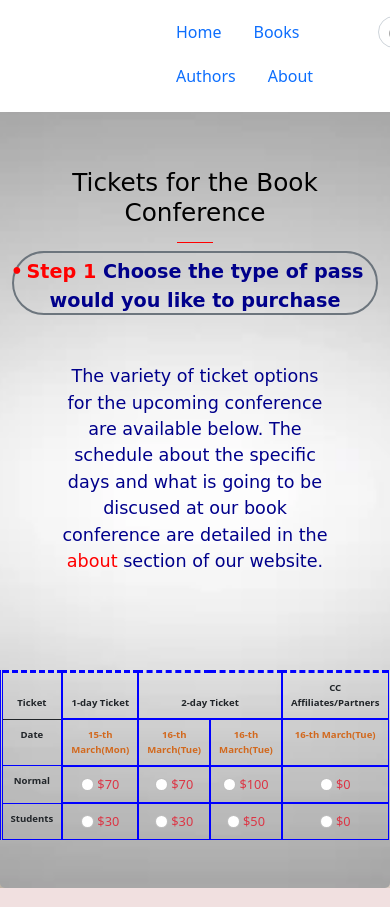
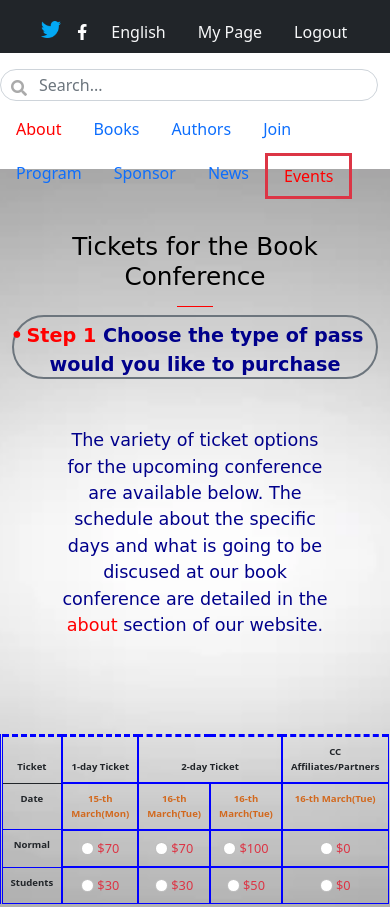
Before and after one commit to GorgiMitev/LibraryPage-Capstone, a website: page events/events.html in a window 390 px wide. Shown: the top 907 px of the page. Drawn offline with nearby package versions, Linux system fonts and the light colour scheme; a web font is replaced by a local one.

Commit message:
designing the media queries for the rest of the pages

```diff
--- a/about/style.css
+++ b/about/style.css
@@ -17,13 +17,27 @@ a {
   text-decoration: none;
 }
 
-.nav-top {
+.top-nav-icon {
+  width: 1.3rem;
+}
+
+.fb-icon {
+  color: white;
+  height: 2rem;
+}
+
+.nav-top,
+.nav-bottom {
+  width: 100%;
+  height: 3.3rem;
+}
+
+header {
   width: 100%;
   position: fixed;
   top: 0;
   z-index: 2;
   background-color: white;
-  height: 4rem;
 }
 
 .behance {
@@ -36,8 +50,7 @@ a {
 }
 
 .black-hover:hover {
-  text-decoration: underline;
-  text-decoration-color: black;
+  text-decoration: none;
   color: black;
 }
 
@@ -59,6 +72,7 @@ a {
 
 .search {
   height: 2rem;
+  width: 9rem;
   border-bottom-right-radius: 40px;
   border-top-right-radius: 40px;
   border-bottom-left-radius: 40px;
@@ -70,8 +84,6 @@ a {
   text-align: center;
 }
 
-.btn-login,
-.btn-sign-up,
 .btn-subscribe {
   font-size: 0.9rem;
   font-weight: bold;
@@ -80,42 +92,31 @@ a {
   border-bottom-left-radius: 40px;
   border-top-left-radius: 40px;
 }
-
-.btn-sign-up {
-  margin-right: 2rem;
-  margin-left: 0.4rem;
-  width: 6rem;
+#about,
+#events {
+  color: red !important;
 }
 
 .vision-logo {
   padding-right: 0.5rem;
-  height: 1.4rem;
+  height: 2rem;
 }
 
 .vision-text {
-  font-size: 0.8rem;
+  font-size: 1.2rem;
   font-weight: bold;
 }
 
 /* Main */
 
-main::before {
-  content: "";
-  position: fixed;
-  height: 100%;
-  width: 100%;
-  z-index: -1;
-  background: center center / cover no-repeat;
-  background-image:
-    linear-gradient(115deg, rgba(173, 169, 150, 0.8), rgba(242, 242, 242, 0.7)),
-    url(/img/library-background.jpeg);
+main {
+  margin-top: 1rem;
 }
 
 .logo-title {
   text-align: center;
   font-family: "Oswald", Helvetica, sans-serif;
   font-size: 50px;
-  transform: skewY(-10deg);
   letter-spacing: 4px;
   word-spacing: -8px;
   color: tomato;
@@ -136,10 +137,6 @@ main::before {
   color: blue !important;
 }
 
-.logo-title:hover {
-  transform: rotate(360deg);
-}
-
 .logo-title::after {
   content: "";
   display: block;
@@ -149,9 +146,11 @@ main::before {
   border-bottom: 1px solid red;
 }
 
-.article {
+.article,
+.summit-container {
   letter-spacing: 1px;
   line-height: 1.5rem;
+  background-color: white;
 }
 
 .email-p {
@@ -268,26 +267,26 @@ main::before {
 /* Media-Query Mobile */
 
 @media only screen and (min-device-width: 375px) and (max-device-width: 812px) {
-  header {
-    margin-bottom: 10rem;
-  }
-
-  .nav-top {
+  .nav-bottom {
     height: 10rem;
   }
 
-  .has-search {
+  .adress-bar,
+  .working-hours,
+  .search {
     width: 100%;
   }
 
-  .nav-left {
+  .nav-right {
     text-align: center;
   }
 
+  main {
+    margin-top: 10rem;
+  }
+
   .logo-title {
-    font-size: 30px;
-    margin-top: 4rem;
-    padding-top: 1rem;
+    font-size: 40px;
   }
 
   .follow-p {
@@ -305,25 +304,29 @@ main::before {
 
 @media only screen and (min-device-width: 768px) and (max-device-width: 1024px) {
   header {
-    margin-bottom: 2rem;
+    padding-bottom: 2rem;
   }
 
-  .nav-top {
+  .nav-bottom {
+    height: 5rem;
     display: flex;
-    flex-direction: column;
-    height: 7rem;
+    flex-direction: row;
   }
 
-  .nav-left {
+  .nav-left,
+  .nav-right,
+  .has-search,
+  .search {
     width: 100%;
-    margin-bottom: 0;
-    padding-left: 10rem;
   }
 
-  .nav-right {
+  main {
     width: 100%;
-    margin-top: 0;
-    padding-right: 14rem;
+    margin-top: 5rem;
+  }
+
+  .library-title {
+    width: 100%;
   }
 
   .follow-p {
@@ -331,3 +334,61 @@ main::before {
     font-size: 1.2rem;
   }
 }
+
+/* Media query laptop */
+
+@media screen and (min-device-width: 1200px) and (max-device-width: 1600px) {
+  header {
+    padding-bottom: 2rem;
+  }
+
+  .nav-bottom {
+    height: 5rem;
+    display: flex;
+    flex-direction: row;
+  }
+
+  .nav-left,
+  .nav-right,
+  .search {
+    width: 100%;
+  }
+
+  .nav-right {
+    margin-left: 13rem;
+  }
+
+  main {
+    width: 100%;
+
+  }
+}
+
+/* Media query laptop */
+
+@media screen and (min-device-width: 1200px) and (max-device-width: 1600px) {
+  header {
+    padding-bottom: 2rem;
+  }
+
+  .nav-bottom {
+    height: 5rem;
+    display: flex;
+    flex-direction: row;
+  }
+
+  .nav-left,
+  .nav-right,
+  .search {
+    width: 100%;
+  }
+
+  .nav-right {
+    margin-left: 13rem;
+  }
+
+  main {
+    width: 100%;
+    margin-top: 5rem;
+  }
+}
--- a/events/events.html
+++ b/events/events.html
@@ -12,47 +12,70 @@
 <body>
 
   <header>
-    <nav class ="container-fluid nav nav-top d-flex justify-content-between pb-2">
+    <nav class="nav nav-top bg-dark d-flex justify-content-end">
+        <ul class="nav pt-2 text-light col-11 col-md-6 d-flex justify-content-sm-start justify-content-md-center">
+            <li class="nav-item p-1 m-1">
+                <a class="nav-item" href="#"><img class="img-fluid top-nav-icon" src="/img/twitter.png" alt="twitter logo"></a>
+            </li>
+            <li class="nav-item m-1 p-1">
+                <a class="nav-item" href="#"><i class="fab fa-facebook-f fb-icon mt-2"></i></a>
+            </li>
+            <li class="nav-item pt-1">
+            <a class="nav-link text-light" href="#">English</a>
+            </li>
+            <li class="nav-item pt-1 ">
+            <a class="nav-link text-light" href="/main.html">My Page</a>
+            </li>
+            <li class="nav-item pt-1 ">
+                <a class="nav-link text-light" href="#">Logout</a>
+            </li>
+        </ul>
+    </nav>
+
+    <nav class ="container-fluid nav nav-bottom d-flex justify-content-between pb-2 mb-1">
 
        <!--Navbar-left-->
-         <ul class="col-md-4 nav nav-left pt-2">
+
+       <div class="nav-left col-md-12 col-lg-3 d-flex justify-content-around">
+            <div class="form-group has-search pt-3 col-md-5">
+                <span class="fa fa-search form-control-feedback"></span>
+                <input type="text" class="form-control search" placeholder="Search...">
+            </div>
+            <ul class="nav nav-logo">
+                <li class="nav-item pt-3 d-none d-md-none d-xl-block">
+                    <a class="vision-text noHover" href="#"><img class="img-fluid vision-logo" src="/img/binoculars.png" alt="vision-logo">Vision</a>
+                </li>
+            </ul>
+        </div>
+
+        <!--Navbar-right-->
+        <ul class="col-md-6 nav nav-right mb-1 mt-1">
             <li class="nav-item noHover">
-             <a class="nav-link behance d-none d-md-block d-xl-block" href="#">Vision Library</a>
+                <a class="nav-link behance d-none d-md-none d-xl-block" href="#">Vision Library</a>
+            </li>
+            <li class="nav-item pt-1 ">
+                <a class="nav-link" id="about" href="/about/about.html">About</a>
             </li>
             <li class="nav-item pt-1">
-             <a class="nav-link black-hover" href="/index.html">Home</a>
-             </li>
-             <li class="nav-item pt-1 ">
                 <a class="nav-link black-hover" href="#">Books</a>
             </li>
             <li class="nav-item pt-1 ">
                 <a class="nav-link black-hover" href="#">Authors</a>
             </li>
             <li class="nav-item pt-1 ">
-                 <a class="nav-link black-hover" href="/about/index.html">About</a>
+                <a class="nav-link black-hover" href="#">Join</a>
             </li>
-         </ul>
-
-         <!--Navbar-middle-->
-         <div class="col-md-4 form-group has-search pt-3 d-md-none d-lg-block">
-             <span class="fa fa-search form-control-feedback"></span>
-             <input type="text" class="form-control search" placeholder="Search...">
-
-         </div>
-
-          <!--Navbar-right-->
-         <ul class="col-md-4 nav nav-right d-flex justify-content-end pt-3">
-             <li class="nav-item">
-                 <form action="#">
-                     <button class="btn btn-login text-dark bg-white d-sm-flex border">Log in</button>
-                 </form>
+            <li class="nav-item pt-1 ">
+                <a class="nav-link black-hover" href="#">Program</a>
             </li>
-             <li class="nav-item">
-                 <form action="#">
-                     <button class="btn btn-sign-up text-white bg-primary border">Sign Up</button>
-                 </form>
-             <li class="nav-item pt-1">
-                 <a class="vision-text" href="#"><img class="img-fluid vision-logo" src="/img/binoculars.png" alt="vision-logo">Vision</a>
+            <li class="nav-item pt-1 ">
+                <a class="nav-link black-hover" href="#">Sponsor</a>
+            </li>
+            <li class="nav-item pt-1 ">
+                <a class="nav-link black-hover" href="#">News</a>
+            </li>
+            <li class="nav-item pt-1 ">
+                <a class="nav-link border border-danger border-3" id="events" href="/events/events.html">Events</a>
             </li>
         </ul>
     </nav>
@@ -60,7 +83,7 @@
      <!--Main-->
 
     <main>
-        <section class="section-1 container pt-5 mt-3 d-flex flex-column align-items-center">
+        <section class="section-1 container-fluid pt-5 mt-3 d-flex flex-column align-items-center">
             <h2 class="main-title mt-4 text-center" >Tickets for the Book Conference</h2>
             <div class="ticket-option text-center btn-subscribe border border-secondary border-2">
                 <p class="ticket-p"><span class="step-1">Step 1 </span> Choose the type of pass would you like to purchase</p>
@@ -71,7 +94,7 @@
             </article>
 
 
-            <table class="table table-top table-hover text-center m-5 table-responsive">
+            <table class="table table-top table-hover text-center m-5 table-responsive container">
                 <thead>
                 <tr>
                     <th scope="col" class="ticket">Ticket</th>
@@ -129,7 +152,7 @@
                 </tbody>
             </table>
         </section>
-        <section class="section-2 container pt-5 d-flex flex-column align-items-center">
+        <section class="section-2 container-fluid pt-5 d-flex flex-column align-items-center">
             <h2 class="main-title" >Vauchers for your breakfast and lunch</h2>
             <div class="ticket-option text-center btn-subscribe border border-secondary border-2">
                 <p class="ticket-p"><span class="step-1">Step 1</span> Choose the type of menu would you like to have for your given day    </p>
@@ -137,7 +160,7 @@
 
             <h4 class="menu-title pt-5">Breakfast</h4>
 
-            <table id="table-1" class="table text-center table-responsive">
+            <table id="table-1" class="table text-center table-responsive container">
                 <thead>
                   <tr class="table-tr">
                     <th colspan="4"></th>
@@ -167,7 +190,7 @@
 
               <h4 class="menu-title">Lunch</h4>
 
-              <table id="table-2" class="table text-center table-responisve">
+              <table id="table-2" class="table text-center table-responisve container">
                 <thead>
                     <tr class="table-tr">
                       <th colspan="4"></th>
@@ -204,7 +227,7 @@
 
     <!-- Footer-->
 
-    <footer class="container footer flex pt-5">
+    <footer class="container-fluid footer flex pt-5">
         <ul class="footer-top nav">
           <li class="nav-item">
             <a href="#" class="nav-link"
--- a/events/style.css
+++ b/events/style.css
@@ -17,13 +17,27 @@ a {
   text-decoration: none;
 }
 
-.nav-top {
+.top-nav-icon {
+  width: 1.3rem;
+}
+
+.fb-icon {
+  color: white;
+  height: 2rem;
+}
+
+.nav-top,
+.nav-bottom {
+  width: 100%;
+  height: 3.3rem;
+}
+
+header {
   width: 100%;
   position: fixed;
   top: 0;
   z-index: 2;
   background-color: white;
-  height: 4rem;
 }
 
 .behance {
@@ -36,8 +50,7 @@ a {
 }
 
 .black-hover:hover {
-  text-decoration: underline;
-  text-decoration-color: black;
+  text-decoration: none;
   color: black;
 }
 
@@ -59,6 +72,7 @@ a {
 
 .search {
   height: 2rem;
+  width: 9rem;
   border-bottom-right-radius: 40px;
   border-top-right-radius: 40px;
   border-bottom-left-radius: 40px;
@@ -70,8 +84,6 @@ a {
   text-align: center;
 }
 
-.btn-login,
-.btn-sign-up,
 .btn-subscribe {
   font-size: 0.9rem;
   font-weight: bold;
@@ -80,35 +92,25 @@ a {
   border-bottom-left-radius: 40px;
   border-top-left-radius: 40px;
 }
-
-.btn-sign-up {
-  margin-right: 2rem;
-  margin-left: 0.4rem;
-  width: 6rem;
+#about,
+#events {
+  color: red !important;
 }
 
 .vision-logo {
   padding-right: 0.5rem;
-  height: 1.4rem;
+  height: 2rem;
 }
 
 .vision-text {
-  font-size: 0.8rem;
+  font-size: 1.2rem;
   font-weight: bold;
 }
 
 /* Main */
 
-main::before {
-  content: "";
-  position: fixed;
-  height: 100%;
-  width: 100%;
-  z-index: -1;
-  background: center center / cover no-repeat;
-  background-image:
-    linear-gradient(115deg, rgba(173, 169, 150, 0.8), rgba(242, 242, 242, 0.7)),
-    url(/img/library-background.jpeg);
+main {
+  margin-top: 2.2rem;
 }
 
 /* Section-1 */
@@ -278,26 +280,22 @@ table > tbody > tr > td {
 /* Media-Query Mobile */
 
 @media only screen and (min-device-width: 375px) and (max-device-width: 812px) {
-  .nav-top {
+  .nav-bottom {
     height: 10rem;
   }
 
-  .has-search {
+  .adress-bar,
+  .working-hours,
+  .search {
     width: 100%;
   }
 
-  .nav-left {
+  .nav-right {
     text-align: center;
   }
 
-  .logo-title {
-    font-size: 60px;
-    margin-top: 4rem;
-    padding-top: 1rem;
-  }
-
   main {
-    padding-top: 5rem;
+    margin-top: 10rem;
   }
 
   .ticket-option {
@@ -332,22 +330,26 @@ table > tbody > tr > td {
 /* Tablet-mode media query */
 
 @media only screen and (min-device-width: 768px) and (max-device-width: 1024px) {
-  .nav-top {
-    display: flex;
-    flex-direction: column;
-    height: 7rem;
+  header {
+    padding-bottom: 2rem;
   }
 
-  .nav-left {
-    width: 100%;
-    margin-bottom: 0;
-    padding-left: 10rem;
+  .nav-bottom {
+    height: 5rem;
+    display: flex;
+    flex-direction: row;
   }
 
-  .nav-right {
+  .nav-left,
+  .nav-right,
+  .has-search,
+  .search {
     width: 100%;
-    margin-top: 0;
-    padding-right: 14rem;
+  }
+
+  main {
+    width: 100%;
+    margin-top: 10rem;
   }
 
   .follow-p {
@@ -355,3 +357,32 @@ table > tbody > tr > td {
     font-size: 1.2rem;
   }
 }
+
+/* Media query laptop */
+
+@media screen and (min-device-width: 1200px) and (max-device-width: 1600px) {
+  header {
+    padding-bottom: 2rem;
+  }
+
+  .nav-bottom {
+    height: 5rem;
+    display: flex;
+    flex-direction: row;
+  }
+
+  .nav-left,
+  .nav-right,
+  .search {
+    width: 100%;
+  }
+
+  .nav-right {
+    margin-left: 13rem;
+  }
+
+  main {
+    width: 100%;
+    margin-top: 10rem;
+  }
+}
--- a/style.css
+++ b/style.css
@@ -411,6 +411,7 @@ header {
     font-size: 1.2rem;
   }
 }
+
 /* Media query laptop */
 
 @media screen and (min-device-width: 1200px) and (max-device-width: 1600px) {
```
Also changed, not shown: about/about.html (+59 -36 lines), main.html (+2 -2 lines). Lines whose indentation alone changed are shown as unchanged.
